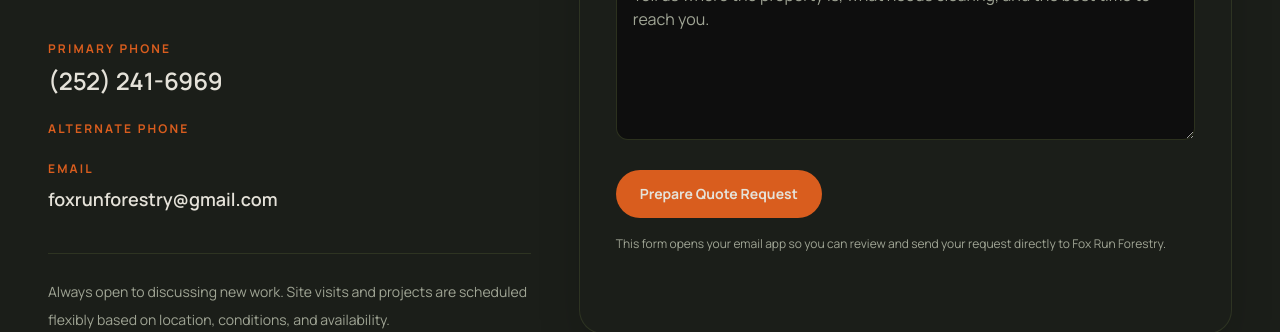
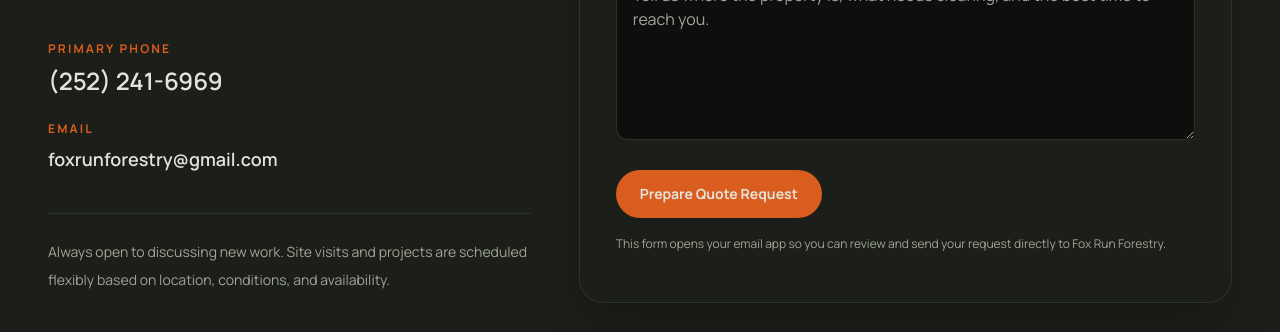
Before and after one commit to CRMwebsolution/fox-run-forestry, a Next.js app: page / in a window 1280 px wide. Shown: the part 8080-8412 px from the top of the page. Built offline with nearby package versions, Linux system fonts and the light colour scheme.

Commit message:
Use primary business phone number only

```diff
--- a/components/sections/ContactSection.tsx
+++ b/components/sections/ContactSection.tsx
@@ -26,12 +26,6 @@
               </a>
             </div>
             <div>
-              <p className="text-xs font-bold uppercase tracking-[0.18em] text-brand-orange">Alternate phone</p>
-              <a className="mt-2 block font-display text-2xl font-semibold hover:text-brand-orange" href={`tel:${siteConfig.contact.secondaryPhoneHref}`}>
-                {siteConfig.contact.secondaryPhone}
-              </a>
-            </div>
-            <div>
               <p className="text-xs font-bold uppercase tracking-[0.18em] text-brand-orange">Email</p>
               <a className="mt-2 block break-all text-lg font-semibold hover:text-brand-orange" href={`mailto:${siteConfig.contact.email}`}>
                 {siteConfig.contact.email}
```
